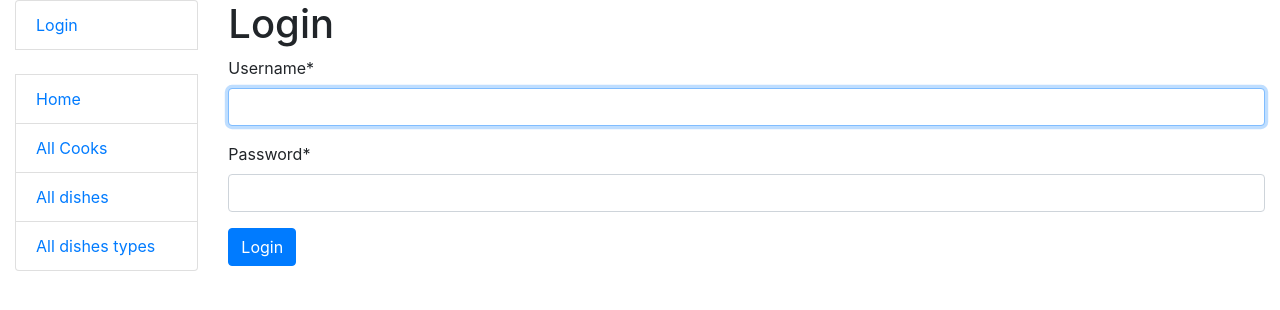
After one commit to artemgrishko/restaurant-kitchen-service, a Django app: page /accounts/login/ in a window 1280 px wide. The commit adds this page. Shown: the top 310 px of the page. Run offline with Django 5.2, Linux system fonts and the light colour scheme; some libraries are stand-ins or nearby versions.

Commit message:
change sidebar, create login & logout

```diff
--- a/restaurant_service/urls.py
+++ b/restaurant_service/urls.py
@@ -20,5 +20,6 @@ from django.urls import path, include
 
 urlpatterns = [
     path("admin/", admin.site.urls),
-    path("", include("restaurant.urls", namespace="restaurant"))
+    path("", include("restaurant.urls", namespace="restaurant")),
+    path("accounts/", include("django.contrib.auth.urls")),
 ]
--- a/templates/includes/sidebar.html
+++ b/templates/includes/sidebar.html
@@ -1,10 +1,14 @@
 <ul class="sidebar-nav list-group">
-{#  {% if user.is_authenticated %}#}
-{#    <li class="list-group-item">User: <a href="{{ user.get_absolute_url }}">{{ user.get_username }}</a></li>#}
-{#    <li class="list-group-item"><a href="{% url 'logout'%}?next={{request.path}}">Logout</a></li>#}
-{#  {% else %}#}
-{#    <li class="list-group-item"><a href="{% url 'login'%}?next={{request.path}}">Login</a></li>#}
-{#  {% endif %}#}
+  {% if user.is_authenticated %}
+    <li class="list-group-item">User: <a href="{{ user.get_absolute_url }}">{{ user.get_username }}</a></li>
+    <form method="post" action="{% url 'logout' %}?next={{ request.path }}">
+      {% csrf_token %}
+      <button type="submit">Logout</button>
+
+    </form>
+  {% else %}
+    <li class="list-group-item"><a href="{% url 'login'%}?next={{request.path}}">Login</a></li>
+  {% endif %}
 
   <br>
 
--- /dev/null
+++ b/templates/registration/logged_out.html
@@ -0,0 +1,5 @@
+{% extends "base.html" %}
+{% block content %}
+  <h1>Logged out</h1>
+  <a href="{% url 'login' %}">Click here to login</a>
+{% endblock %}
--- /dev/null
+++ b/templates/registration/login.html
@@ -0,0 +1,24 @@
+{% extends "base.html" %}
+{% load crispy_forms_filters %}
+
+{% block content %}
+
+{% if form.errors %}
+  <p>Your username and password didn't match. Please try again.</p>
+{% endif %}
+
+<h1>Login</h1>
+
+{% if next %}
+  <p>Please login to see this page.</p>
+{% endif %}
+
+<form method="post" action="{% url 'login' %}">
+  {% csrf_token %}
+  {{ form|crispy }}
+
+  <input type="submit" value="Login" class="btn btn-primary" />
+  <input type="hidden" name="next" value="{{ next }}" />
+</form>
+
+{% endblock %}
```
Also changed, not shown: restaurant_service/settings.py (+7 -0 lines).
